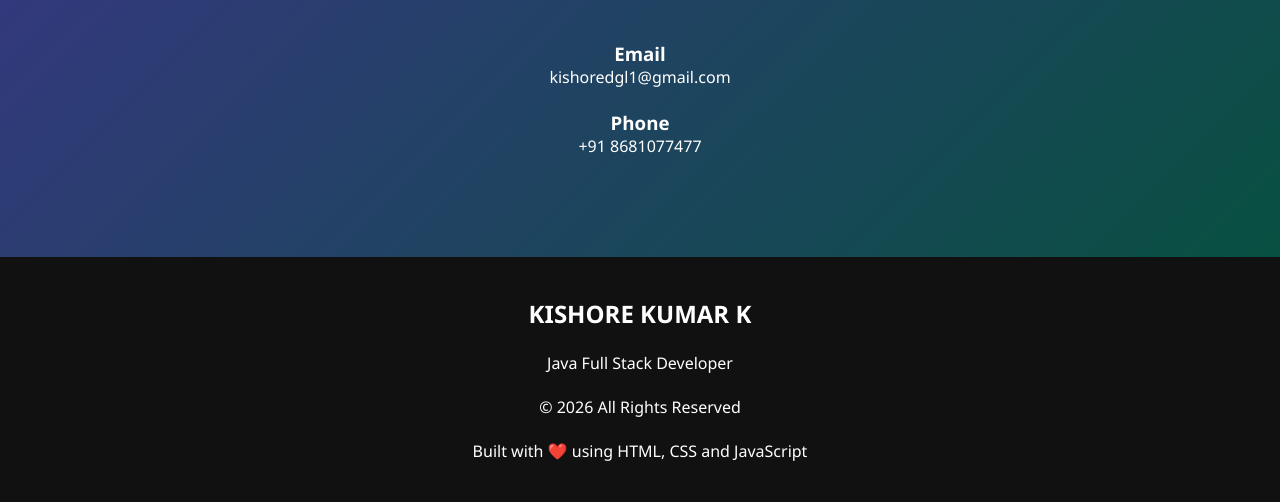
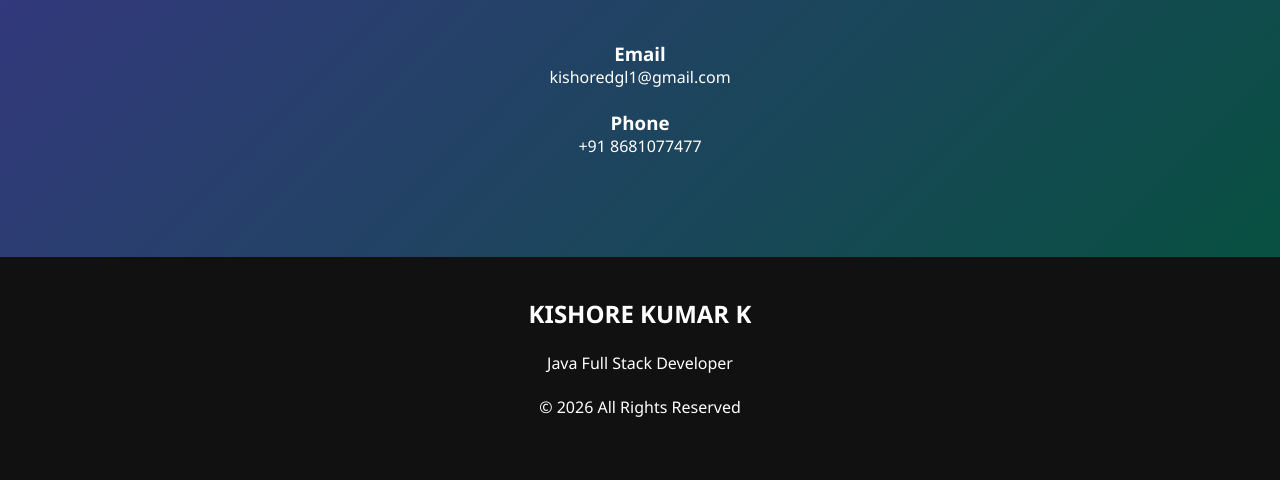
Before and after one commit to Kishorekumar-2004/personal-portfolio, a plain HTML site: page index.html in a window 1280 px wide. Shown: the part 6840-7342 px from the top of the page. After the commit the page ends 7320 px from the top, so only its background shows below. Drawn offline with Linux system fonts and the light colour scheme.

Commit message:
Update index.html

```diff
--- a/index.html
+++ b/index.html
@@ -539,10 +539,6 @@ Java Full Stack Developer
 
 <br>
 
-<p>
-Built with ❤️ using HTML, CSS and JavaScript
-</p>
-
 </footer>
 
 
```
